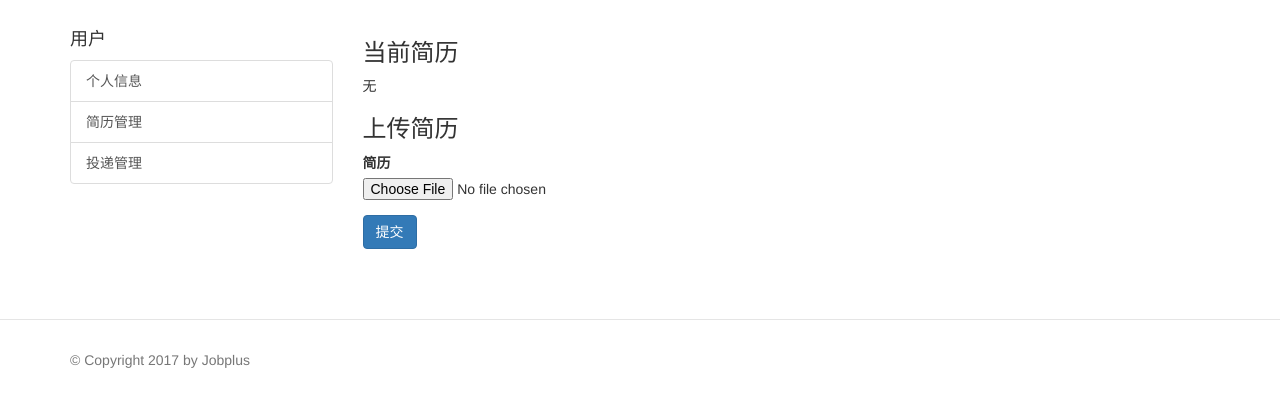
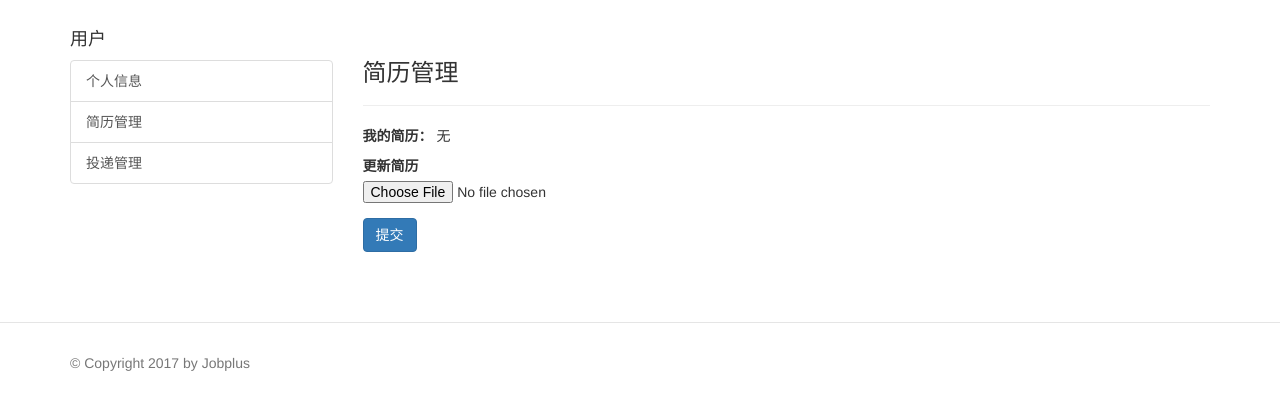
Before and after one commit to uranuday/jobplus7, a Flask app: template jobplus/templates/user/upload_resume.html in a window 1280 px wide. Shown: the part 52-462 px from the top of the page. Run offline with Flask 2, Linux system fonts and the light colour scheme; the template is opened without the code that fills it: values that come from a table or form of the project are taken from there, others are empty; the visitor is signed in with stand-in values (Sample User, id 1); data comes from the database, SQL or seed files in the repository; some libraries are stand-ins or nearby versions.

Commit message:
optimize upload resume

```diff
--- a/jobplus/forms.py
+++ b/jobplus/forms.py
@@ -122,7 +122,7 @@ class AddUserForm(UserBaseForm):
 
 
 class UploadResumeForm(FlaskForm):
-    resume = FileField("简历", validators=[Required()])
+    resume = FileField("更新简历", validators=[Required()])
     submit = SubmitField("提交")
 
 
--- a/jobplus/templates/user/upload_resume.html
+++ b/jobplus/templates/user/upload_resume.html
@@ -2,20 +2,21 @@
 
 
 {% block user %}
-<h3>当前简历</h3>
-<p>
+<div class="page-header">
+    <h3>简历管理</h3>
+</div>
+<p><b>我的简历：</b>
     {% if current_user.resume_url is none %}
     无
     {% else %}
     <a href="{{ current_user.resume_url }}">
-        我的简历
+        简历
     </a>
     {% endif %}
 </p>
 
 <form method="POST" action="{{ url_for("user.resume") }}" enctype="multipart/form-data">
     {{ form.csrf_token }}
-    <h3>上传简历</h3>
     <div class="form-group">
         {{ form.resume.label }}{{ form.resume }}
     </div>
```
